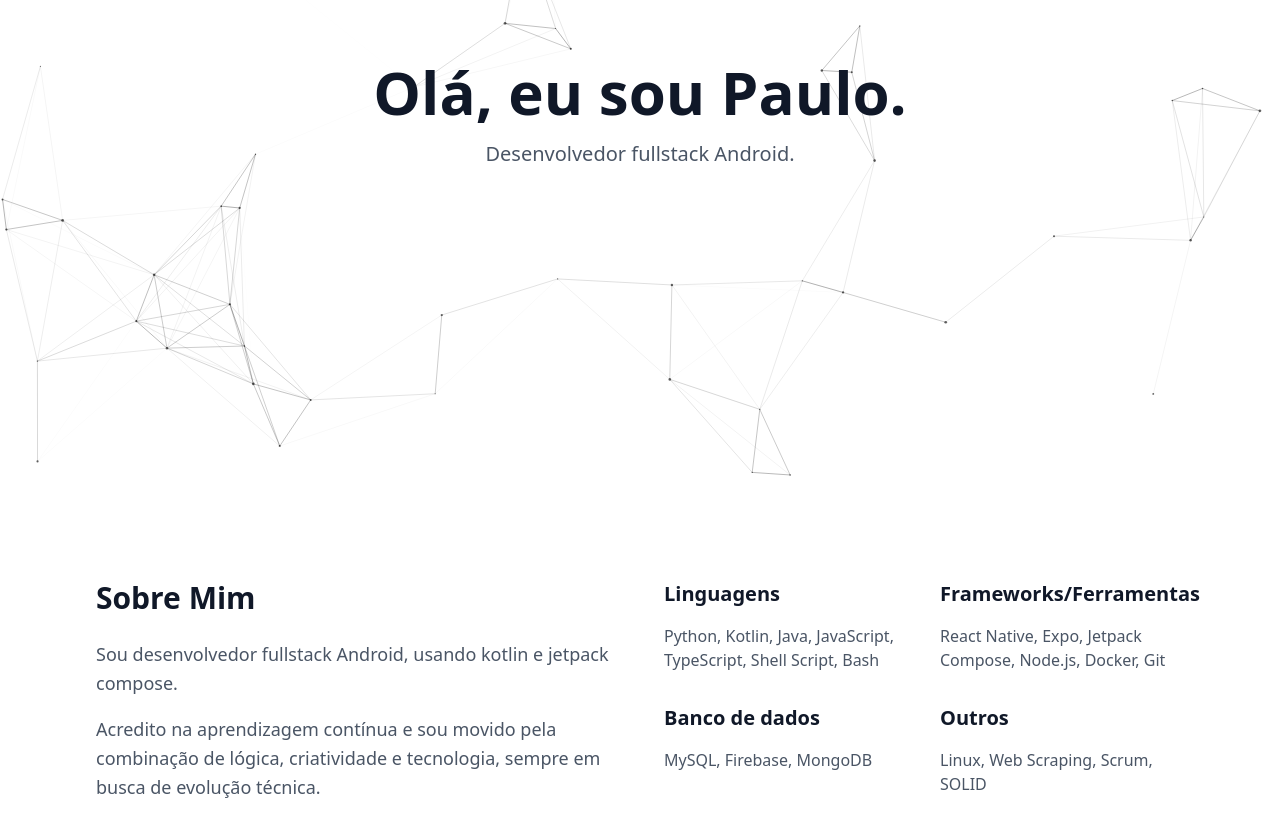
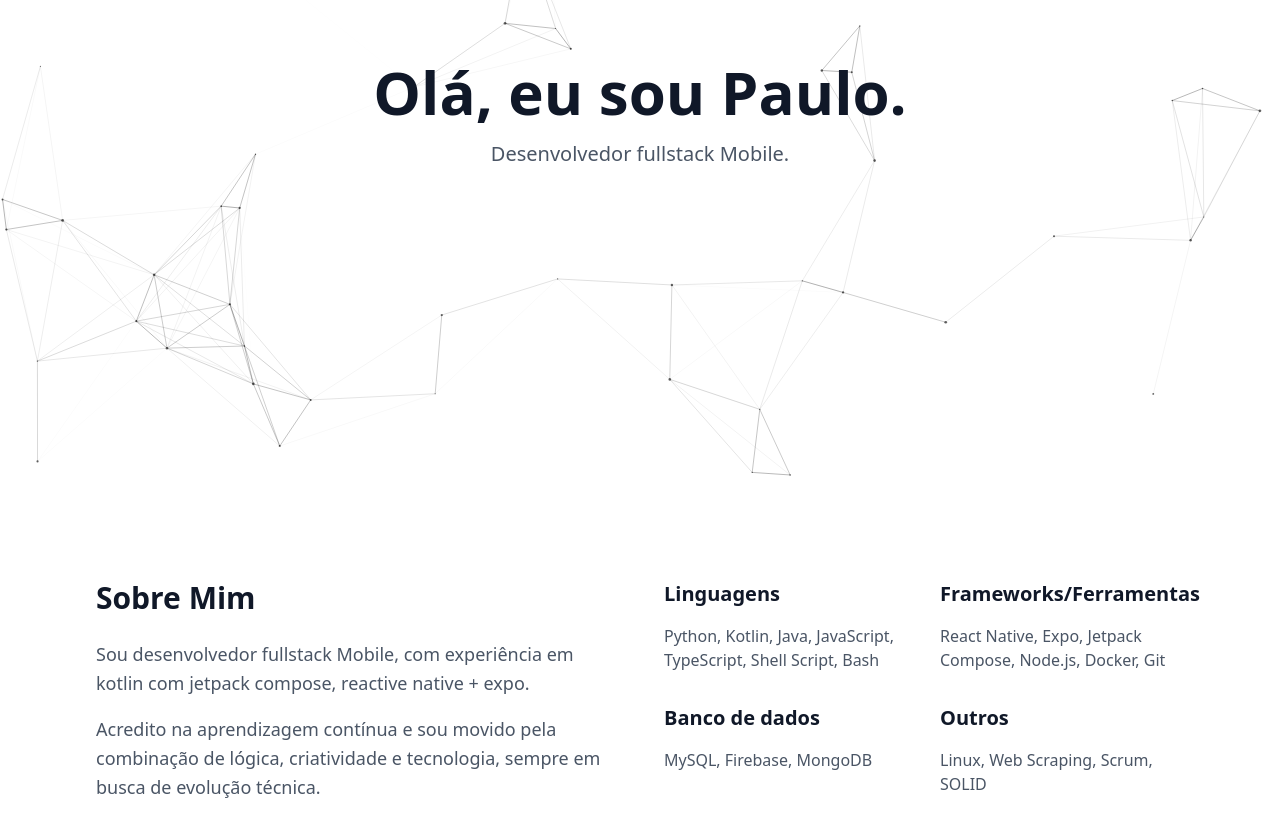
Before and after one commit to rabpaulo/portfolio, a React (Vite) app in the folder client/: page / in a window 1280 px wide. Shown: the part 300-1136 px from the top of the page. Built offline with nearby package versions, Linux system fonts and the light colour scheme.

Commit message:
Att Descrição

```diff
--- a/client/src/pages/About.tsx
+++ b/client/src/pages/About.tsx
@@ -6,7 +6,7 @@ export default function About() {
         <div>
           <h2 className="text-3xl font-bold text-gray-900 dark:text-dark-text mb-6">Sobre Mim</h2>
           <p className="text-lg text-gray-600 dark:text-dark-text-secondary leading-relaxed mb-4">
-            Sou desenvolvedor fullstack Android, usando kotlin e jetpack compose.
+            Sou desenvolvedor fullstack Mobile, com experiência em kotlin com jetpack compose, reactive native + expo.
           </p>
           <p className="text-lg text-gray-600 dark:text-dark-text-secondary leading-relaxed">
             Acredito na aprendizagem contínua e sou movido pela combinação de lógica, criatividade e tecnologia, sempre em busca de evolução técnica.
--- a/client/src/pages/Home.tsx
+++ b/client/src/pages/Home.tsx
@@ -16,7 +16,7 @@ export default function Home() {
           Olá, eu sou Paulo.
         </h1>
         <p className="text-xl text-gray-600 dark:text-dark-text-secondary mb-8 leading-relaxed">
-          Desenvolvedor fullstack Android.
+          Desenvolvedor fullstack Mobile.
         </p>
       </div>
     </div>
```
